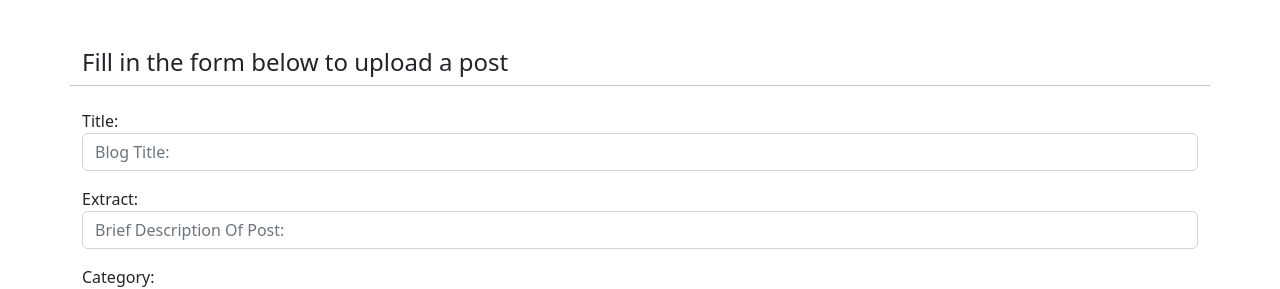
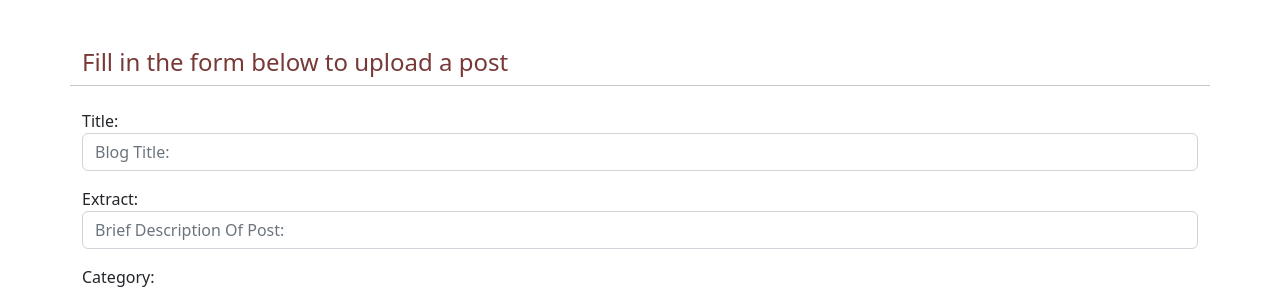
Before and after one commit to dantaylor28/the-food-blog, a Django app: page /create/post/ in a window 1280 px wide. Shown: the part 104-393 px from the top of the page. Run offline with Django 3.2, Linux system fonts and the light colour scheme; the visitor is signed in with stand-in values (Sample User, id 1); data that the repository does not hold is empty; some libraries are stand-ins or nearby versions.

Commit message:
Change text color on create_post.html

```diff
--- a/static/css/style.css
+++ b/static/css/style.css
@@ -226,3 +226,9 @@ i {
 #blog-post-title {
     color: #783937ff;
 }
+
+/* Upload/Edit pages Styling */
+
+.brown-txt {
+    color: #783937ff;
+}
--- a/templates/create_post.html
+++ b/templates/create_post.html
@@ -7,7 +7,7 @@ Upload A Post
 <div class="container mt-5">
     <div class="row">
     {% if user.is_authenticated %}
-        <h4>Fill in the form below to upload a post</h4>
+        <h4 class="brown-txt">Fill in the form below to upload a post</h4>
         <hr>
         <br>
         <form method="POST" enctype="multipart/form-data">
```
Also changed, not shown: README.md, 1 other file.
